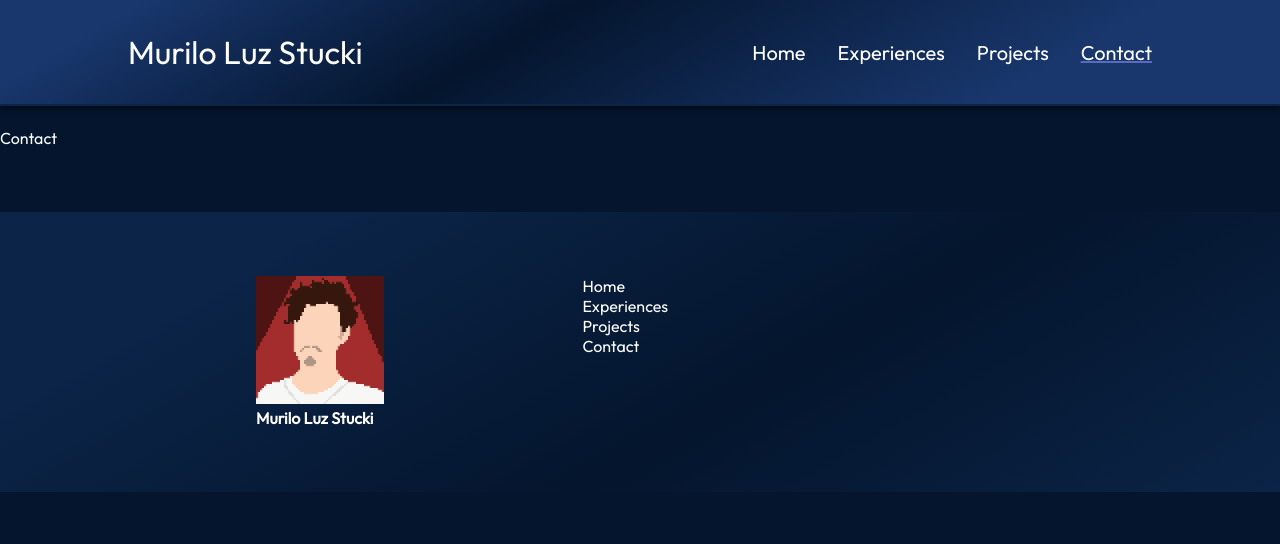
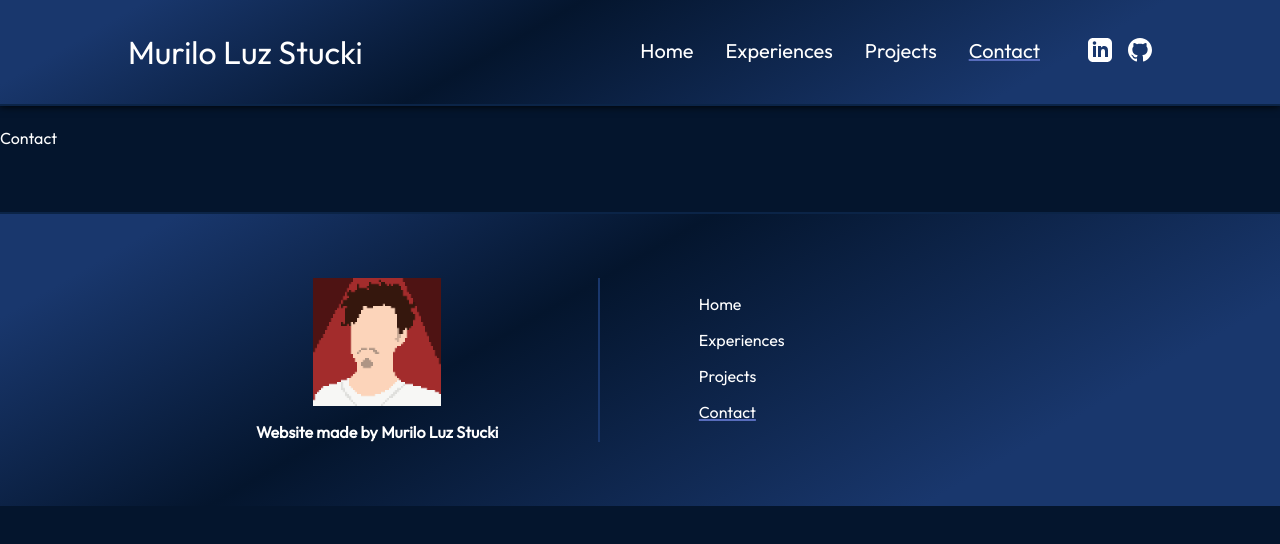
Before and after one commit to LuzMurilo/LuzMurilo.github.io, a React (Vite) app: page /contact in a window 1280 px wide. Shown: the top 544 px of the page. Built offline with nearby package versions, Linux system fonts and the light colour scheme.

Commit message:
added social media icons to the nav bar

```diff
--- a/src/components/Footer/Footer.module.css
+++ b/src/components/Footer/Footer.module.css
@@ -4,12 +4,28 @@
     display: flex;
     width: 100%;
     justify-content: flex-start;
-    gap: 20%;
     padding: 64px 32px 64px 20%;
-    background: var(--gradient-dark);
+    background: var(--gradient-secondary);
     margin-top: 64px;
+    border-top: 2px solid var(--color-dark);
+}
+
+.info {
+    display: flex;
+    flex-direction: column;
+    gap: 16px;
+    align-items: center;
 }
 
 .info img {
     width: 128px;
 }
+
+.navigation {
+    display: flex;
+    flex-direction: column;
+    gap: 16px;
+    margin-left: 10%;
+    padding: 16px 0% 16px 10%;
+    border-left: 2px solid var(--color-secondary);
+}
--- a/src/components/Footer/Footer.tsx
+++ b/src/components/Footer/Footer.tsx
@@ -1,4 +1,5 @@
 
+import { NavLink } from "react-router-dom";
 import { getImageURL } from "../../utils";
 import styles from "./Footer.module.css";
 
@@ -7,15 +8,13 @@
     <div className={styles.footer} id="footer">
         <div className={styles.info}>
             <img src={getImageURL("Murilo-minimal-pixel.png")} alt="Murilo Pixel Portrait" />
-            <h4>Murilo Luz Stucki</h4>
+            <h4>Website made by Murilo Luz Stucki</h4>
         </div>
         <div className={styles.navigation}>
-            <ul>
-                <li>Home</li>
-                <li>Experiences</li>
-                <li>Projects</li>
-                <li>Contact</li>
-            </ul>
+              <NavLink to={"/"}>Home</NavLink>
+              <NavLink to={"/experiences"}>Experiences</NavLink>
+              <NavLink to={"/projects"}>Projects</NavLink>
+              <NavLink to={"/contact"}>Contact</NavLink>
         </div>
     </div>
   )
--- a/src/components/Navbar/Navbar.module.css
+++ b/src/components/Navbar/Navbar.module.css
@@ -7,7 +7,7 @@
 .navbar {
     box-shadow: 0px 0 8px #000;
     border-bottom: 2px solid var(--color-dark);
-    background: var(--gradient-navbar);
+    background: var(--gradient-secondary);
     padding: 32px 10%;
     position: absolute;
     top: 0;
@@ -22,7 +22,7 @@
 
 .menu {
     display: flex;
-    flex-direction: column;
+    /* flex-direction: column; */
     justify-content: start;
     align-items: center;
 }
@@ -50,6 +50,14 @@
     text-decoration: underline;
 }
 
+.socialBtn {
+    transition: 0.2s ease;
+    margin-left: 16px;
+}
+.socialBtn:hover {
+    color: var(--color-primary);
+}
+
 @media screen and (max-width: 790px) {
     .navbar {
         align-items: start;
@@ -59,6 +67,7 @@
         position: absolute;
         right: 32px;
         align-items: end;
+        flex-direction: column;
     }
 
     .navList {
--- a/src/components/Navbar/Navbar.tsx
+++ b/src/components/Navbar/Navbar.tsx
@@ -2,6 +2,7 @@
 import styles from "./Navbar.module.css";
 import { getImageURL } from "../../utils";
 import { useState } from "react";
+import SvgIcon from "../SVG/SvgIcon";
 
 const Navbar = () => {
 
@@ -12,10 +13,6 @@
         <nav className={styles.navbar} id="navbar">
             <Link to="/" className={styles.title}>Murilo Luz Stucki</Link>
             <div className={styles.menu}>
-                <img className={styles.menuBtn}
-                    src={menuOpen ? getImageURL("nav/closeIcon.png") : getImageURL("nav/menuIcon.png")}
-                    alt="menu icon"
-                    onClick={() => setMenuOpen(!menuOpen)}/>
                 <ul className={`${styles.navList} ${!menuOpen && styles.hidden}`}
                     onClick={() => setMenuOpen(false)}>
                     <li className={styles.navItem}>
@@ -30,7 +27,19 @@
                     <li className={styles.navItem}>
                         <NavLink to="/contact">Contact</NavLink>
                     </li>
+                    <li className={`${styles.navItem} ${styles.socials}`}>
+                        <a href="https://www.linkedin.com/in/luz-murilo/" target="_blank" className={styles.socialBtn}>
+                            <SvgIcon icon="linkedin" />
+                        </a>
+                        <a href="https://github.com/LuzMurilo" target="_blank" className={styles.socialBtn}>
+                            <SvgIcon icon="github" />
+                        </a>
+                    </li>
                 </ul>
+                <img className={styles.menuBtn}
+                    src={menuOpen ? getImageURL("nav/closeIcon.png") : getImageURL("nav/menuIcon.png")}
+                    alt="menu icon"
+                    onClick={() => setMenuOpen(!menuOpen)}/>
             </div>
         </nav>
         <div className={styles.space} id="anchor"></div>
--- /dev/null
+++ b/src/components/SVG/SvgIcon.tsx
@@ -0,0 +1,21 @@
+import { ReactElement } from "react";
+
+interface IconProps {
+    icon: "linkedin" | "github";
+    fill?: string;
+    width?: string;
+    height?: string;
+}
+
+function SvgIcon( {
+  fill = "currentColor", width = "24", height = "24", icon} : IconProps ) {
+
+    var icons: {[id: string] : ReactElement} = {
+      "github" : <svg xmlns="http://www.w3.org/2000/svg" width={width} height={height} viewBox="0 0 24 24"><path fill={fill} d="M12 0c-6.626 0-12 5.373-12 12 0 5.302 3.438 9.8 8.207 11.387.599.111.793-.261.793-.577v-2.234c-3.338.726-4.033-1.416-4.033-1.416-.546-1.387-1.333-1.756-1.333-1.756-1.089-.745.083-.729.083-.729 1.205.084 1.839 1.237 1.839 1.237 1.07 1.834 2.807 1.304 3.492.997.107-.775.418-1.305.762-1.604-2.665-.305-5.467-1.334-5.467-5.931 0-1.311.469-2.381 1.236-3.221-.124-.303-.535-1.524.117-3.176 0 0 1.008-.322 3.301 1.23.957-.266 1.983-.399 3.003-.404 1.02.005 2.047.138 3.006.404 2.291-1.552 3.297-1.23 3.297-1.23.653 1.653.242 2.874.118 3.176.77.84 1.235 1.911 1.235 3.221 0 4.609-2.807 5.624-5.479 5.921.43.372.823 1.102.823 2.222v3.293c0 .319.192.694.801.576 4.765-1.589 8.199-6.086 8.199-11.386 0-6.627-5.373-12-12-12z"/></svg>,
+      "linkedin" : <svg xmlns="http://www.w3.org/2000/svg" width={width} height={height} viewBox="0 0 24 24" ><path fill={fill} d="M19 0h-14c-2.761 0-5 2.239-5 5v14c0 2.761 2.239 5 5 5h14c2.762 0 5-2.239 5-5v-14c0-2.761-2.238-5-5-5zm-11 19h-3v-11h3v11zm-1.5-12.268c-.966 0-1.75-.79-1.75-1.764s.784-1.764 1.75-1.764 1.75.79 1.75 1.764-.783 1.764-1.75 1.764zm13.5 12.268h-3v-5.604c0-3.368-4-3.113-4 0v5.604h-3v-11h3v1.765c1.396-2.586 7-2.777 7 2.476v6.759z"/></svg>
+    }
+
+  return icons[icon];
+}
+
+export default SvgIcon
--- a/src/data/projects.json
+++ b/src/data/projects.json
@@ -1,5 +1,5 @@
 {
-    "homePageText": "I'm always working on a personal project to practice everything that I learn. You can take a look at some of them in the Projects page.",
+    "homePageText": "I'm always working on a personal project to practice every skill that I learn. You can take a look at some of them in the Projects page.",
     "projects": [
         {
             "title": "Project Aster",
--- a/src/variables.css
+++ b/src/variables.css
@@ -15,9 +15,8 @@
     --gradient-dark: linear-gradient(150deg, var(--color-dark) 20%, rgba(255, 255, 255, 0) 60%, var(--color-dark) 100%);
     --gradient-bg: linear-gradient(270deg, var(--color-bg) 40%, rgba(255, 255, 255, 0) 100%);
     --gradient-bg-vertical: linear-gradient(0deg, var(--color-bg) 40%, rgba(255, 255, 255, 0) 100%);
-    --gradient-navbar: linear-gradient(150deg, var(--color-secondary) 10%,var(--color-bg-alpha) 40%, var(--color-secondary) 80%);
     --gradient-primary: linear-gradient(150deg, var(--color-primary) 0%, var(--color-dark) 60%, var(--color-primary) 120%);
-    --gradient-secondary: linear-gradient(150deg, var(--color-secondary) -10%, rgba(255, 255, 255, 0) 60%, var(--color-secondary) 100%);
+    --gradient-secondary: linear-gradient(150deg, var(--color-secondary) 10%,var(--color-bg-alpha) 40%, var(--color-secondary) 80%);
     --gradient-card: linear-gradient(90deg, var(--color-dark) 10%, rgba(255, 255, 255, 0) 90%);
     --gradient-card-vertical: linear-gradient(180deg, var(--color-dark) 10%, rgba(255, 255, 255, 0) 90%);
     --gradient-card-inverse: linear-gradient(270deg, var(--color-dark) 10%, rgba(255, 255, 255, 0) 90%);
```
Also changed, not shown: src/assets/icons/iconmonstr-github-1.svg (added), src/assets/icons/iconmonstr-linkedin-3.svg (added).
